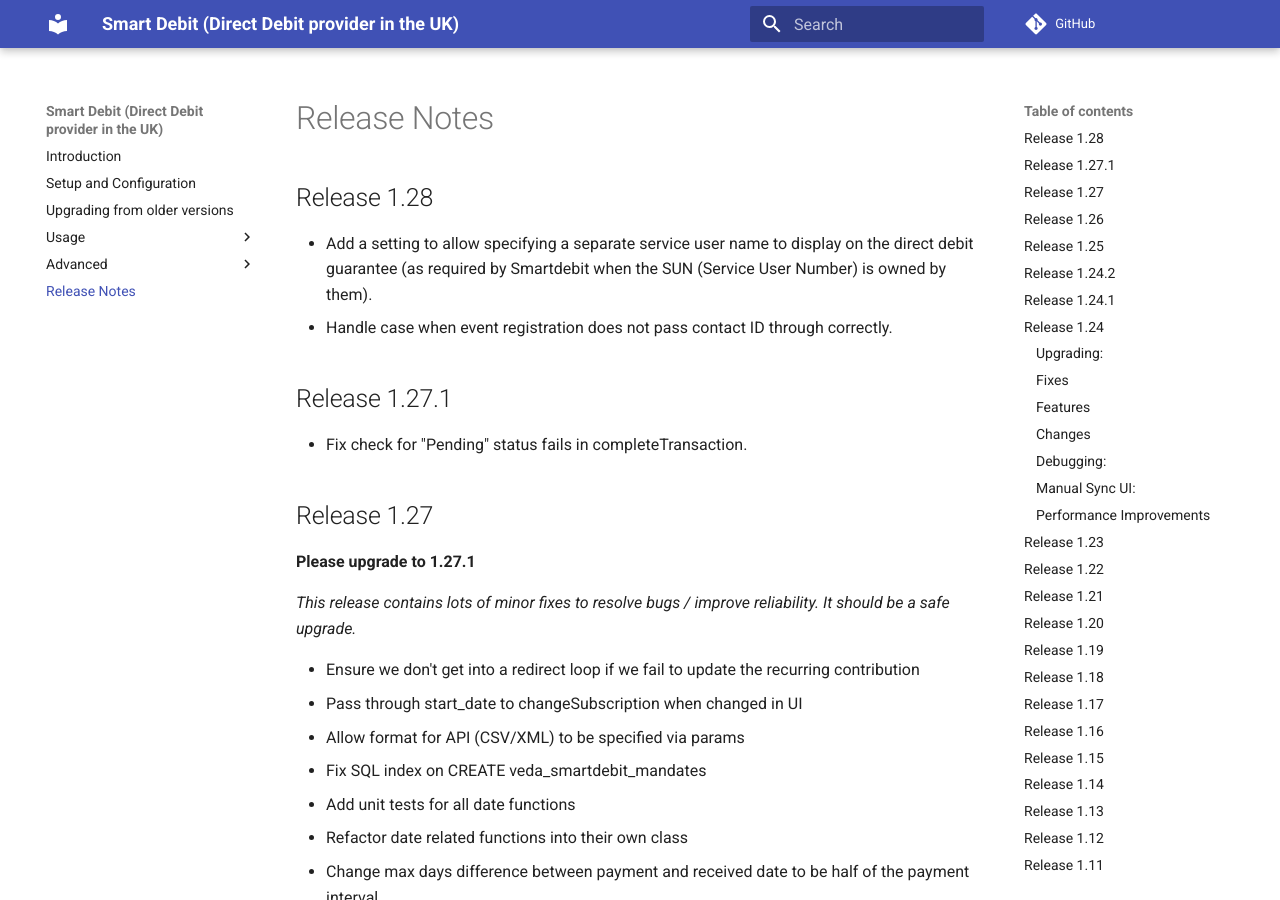
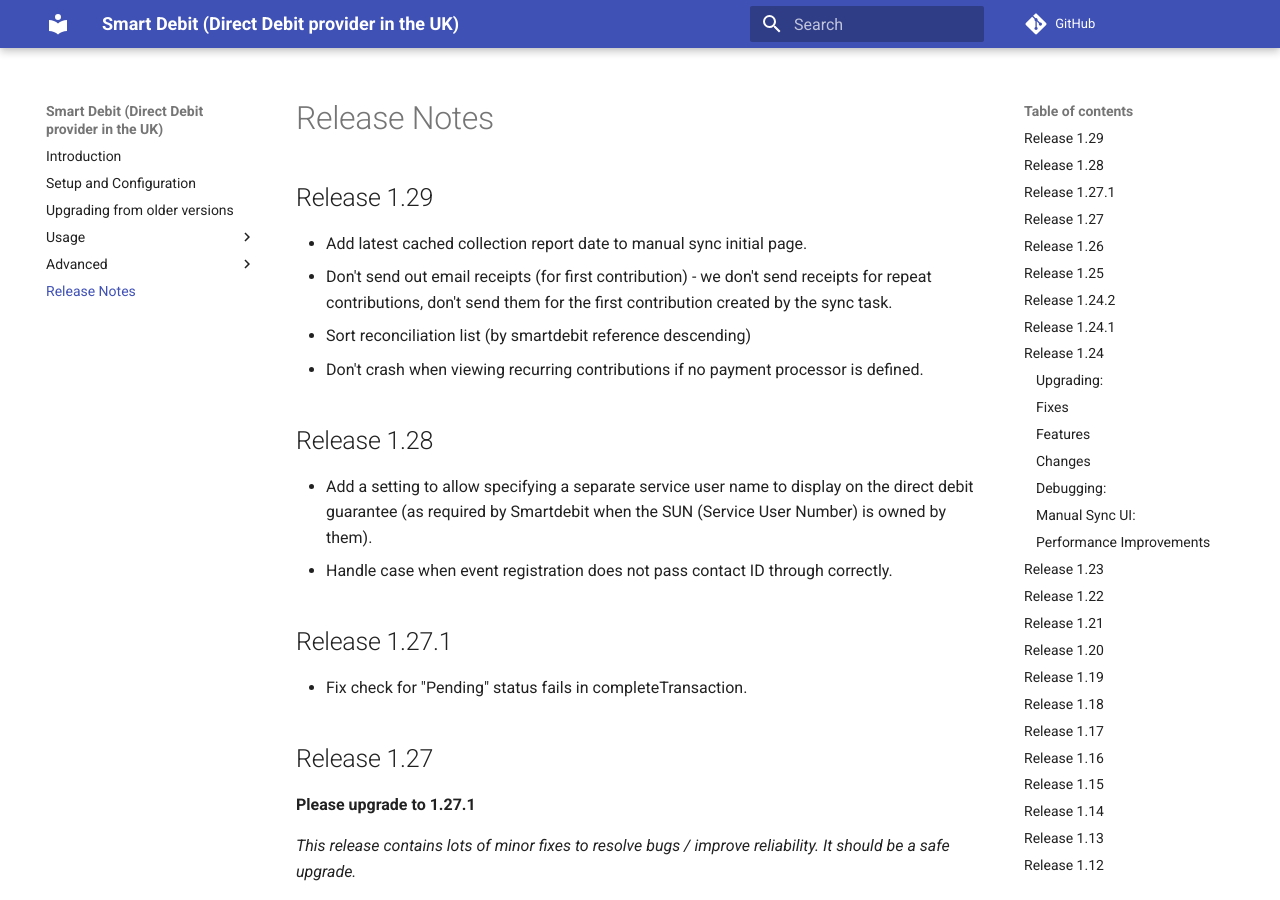
Before and after one commit to mattwire/org.civicrm.smartdebit, an MkDocs documentation site: the page built from docs/release/release_notes.md, in a window 1280 px wide and 900 px high. Built offline with MkDocs 1.6.1 and Material for MkDocs 9.7.7, drawn with Linux system fonts in a browser that asks for light colours; comment, search, counter and statistics services are not loaded; old or Windows-style settings are respelled for this version of MkDocs.

Commit message:
Release 1.29

```diff
--- a/docs/release/release_notes.md
+++ b/docs/release/release_notes.md
@@ -1,3 +1,9 @@
+## Release 1.29
+* Add latest cached collection report date to manual sync initial page.
+* Don't send out email receipts (for first contribution) - we don't send receipts for repeat contributions, don't send them for the first contribution created by the sync task.
+* Sort reconciliation list (by smartdebit reference descending)
+* Don't crash when viewing recurring contributions if no payment processor is defined.
+
 ## Release 1.28
 * Add a setting to allow specifying a separate service user name to display on the direct debit guarantee (as required by Smartdebit when the SUN (Service User Number) is owned by them).
 * Handle case when event registration does not pass contact ID through correctly.
--- a/info.xml
+++ b/info.xml
@@ -15,8 +15,8 @@
     <url desc="Author">https://www.mjwconsult.co.uk</url>
     <url desc="Licensing">http://www.gnu.org/licenses/agpl-3.0.html</url>
   </urls>
-  <releaseDate>2018-12-21</releaseDate>
-  <version>1.28</version>
+  <releaseDate>2019-01-14</releaseDate>
+  <version>1.29</version>
   <develStage>stable</develStage>
   <compatibility>
     <ver>5.5</ver>
```
Also changed, not shown: docs/sync_manual.md (+4 -0 lines).
